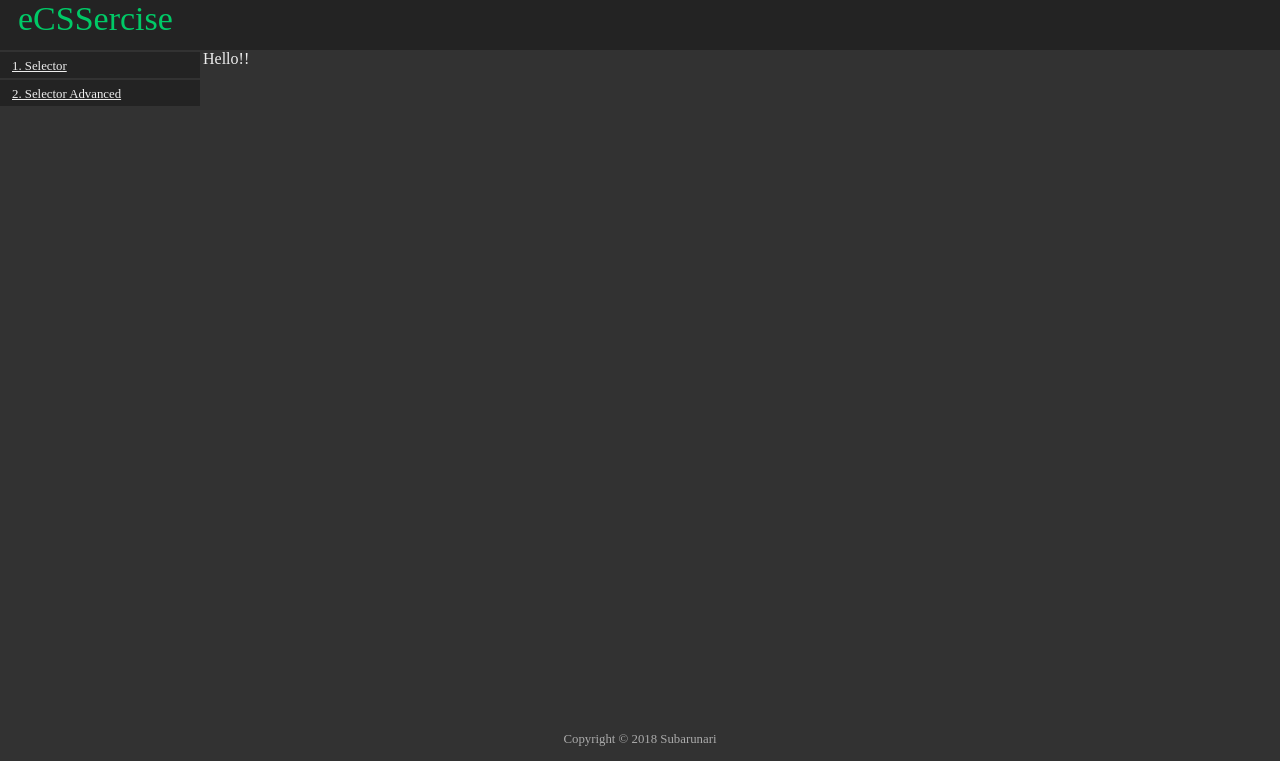
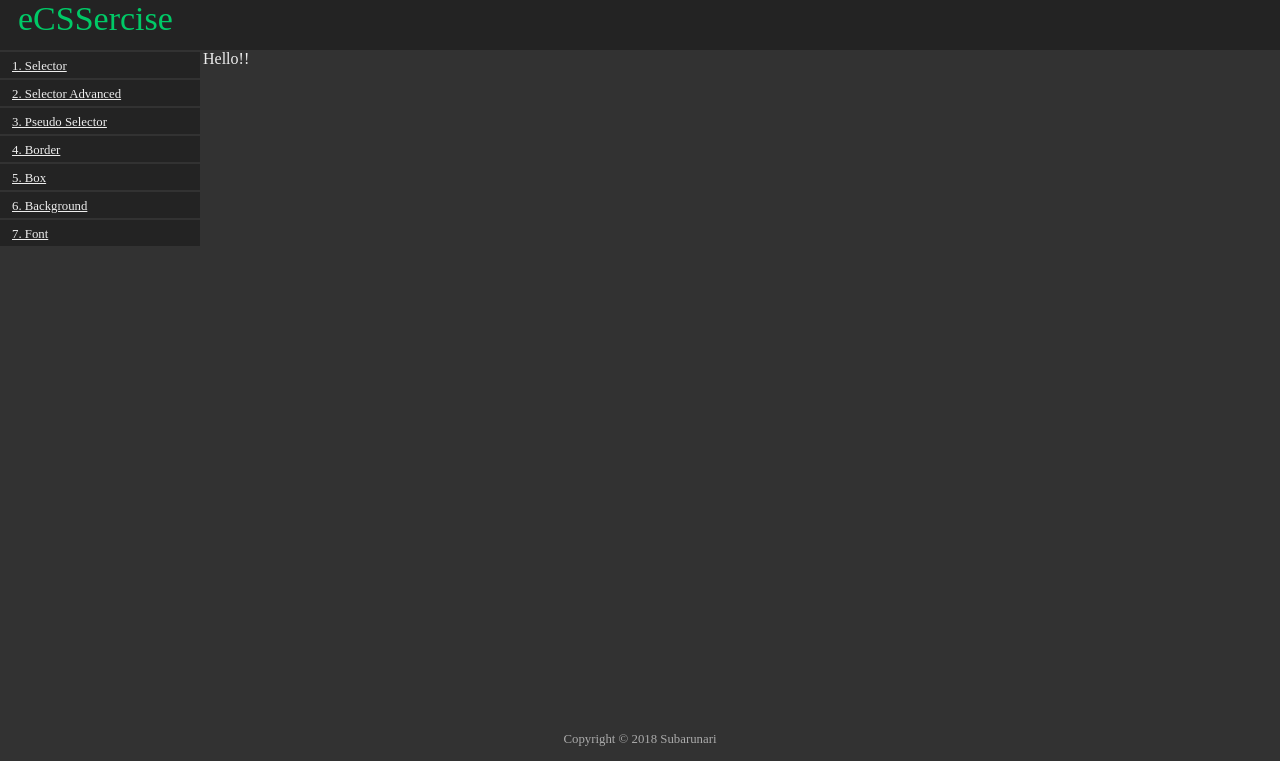
Before and after one commit to Subarunari/eCSSercise, a Flask app: page / in a window 1280 px wide. Shown: the top 761 px of the page. Run offline with Flask 2, Linux system fonts and the light colour scheme; style sheets or scripts are compiled from the project's sources.

Commit message:
add templates hard coding

```diff
--- a/ecssercise/templates/layout.html
+++ b/ecssercise/templates/layout.html
@@ -20,6 +20,21 @@
                         <li class="issue-item">
                             <a href={{ url_for('.get_exercises', exercise_number=2) }} class="issue-link">2. Selector Advanced</a>
                         </li>
+                        <li class="issue-item">
+                            <a href={{ url_for('.get_exercises', exercise_number=3) }} class="issue-link">3. Pseudo Selector</a>
+                        </li>
+                        <li class="issue-item">
+                            <a href={{ url_for('.get_exercises', exercise_number=4) }} class="issue-link">4. Border</a>
+                        </li>
+                        <li class="issue-item">
+                            <a href={{ url_for('.get_exercises', exercise_number=5) }} class="issue-link">5. Box</a>
+                        </li>
+                        <li class="issue-item">
+                            <a href={{ url_for('.get_exercises', exercise_number=6) }} class="issue-link">6. Background</a>
+                        </li>
+                        <li class="issue-item">
+                            <a href={{ url_for('.get_exercises', exercise_number=7) }} class="issue-link">7. Font</a>
+                        </li>
                     </ul>
                 </div>
             </div>
```
Also changed, not shown: ecssercise/templates/descriptions/1.html (added), ecssercise/templates/descriptions/2.html (added), ecssercise/templates/descriptions/3.html (added), ecssercise/templates/descriptions/4.html (added), ecssercise/templates/descriptions/5.html (added), ecssercise/templates/descriptions/6.html (added), ecssercise/templates/descriptions/7.html (added), ecssercise/templates/issues/3.html (added), ecssercise/templates/issues/4.html (added), ecssercise/templates/issues/5.html (added), ecssercise/templates/issues/6.html (added), ecssercise/templates/issues/7.html (added).
